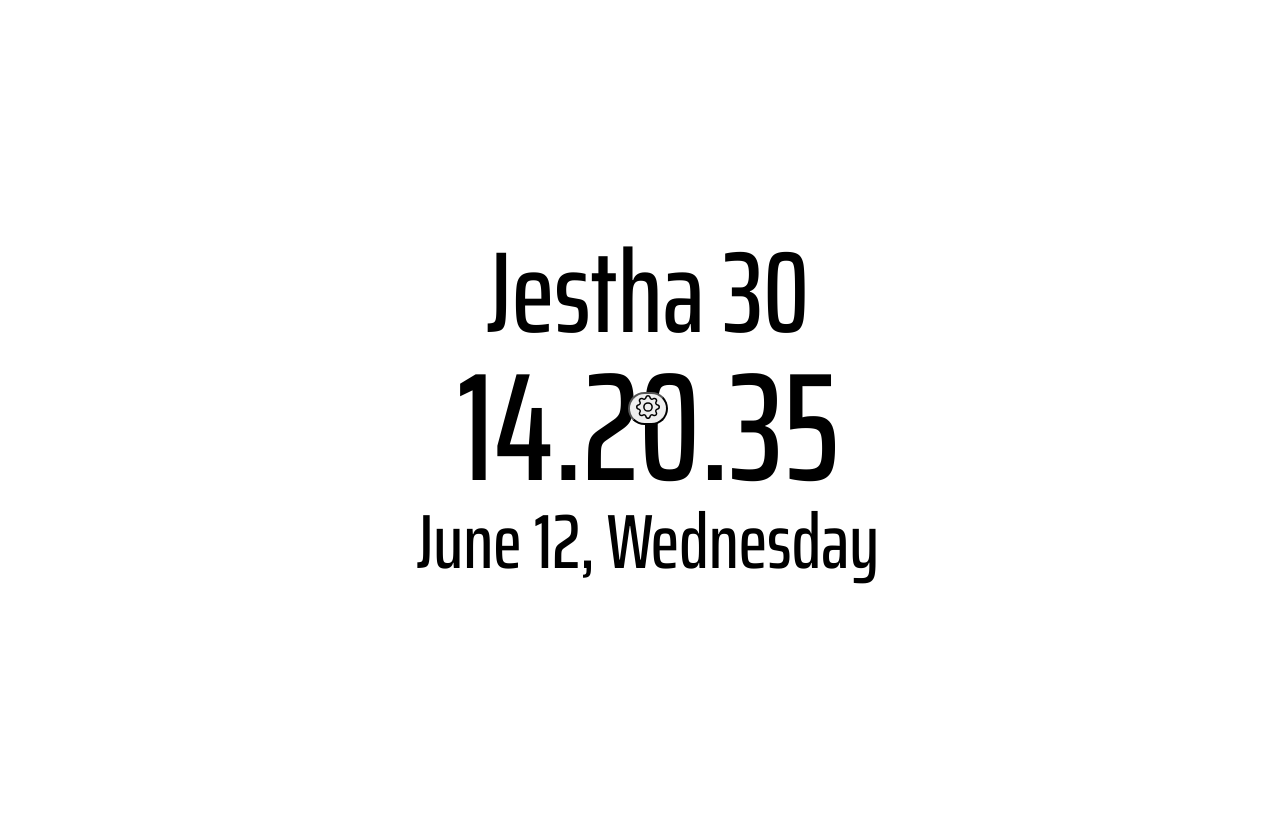
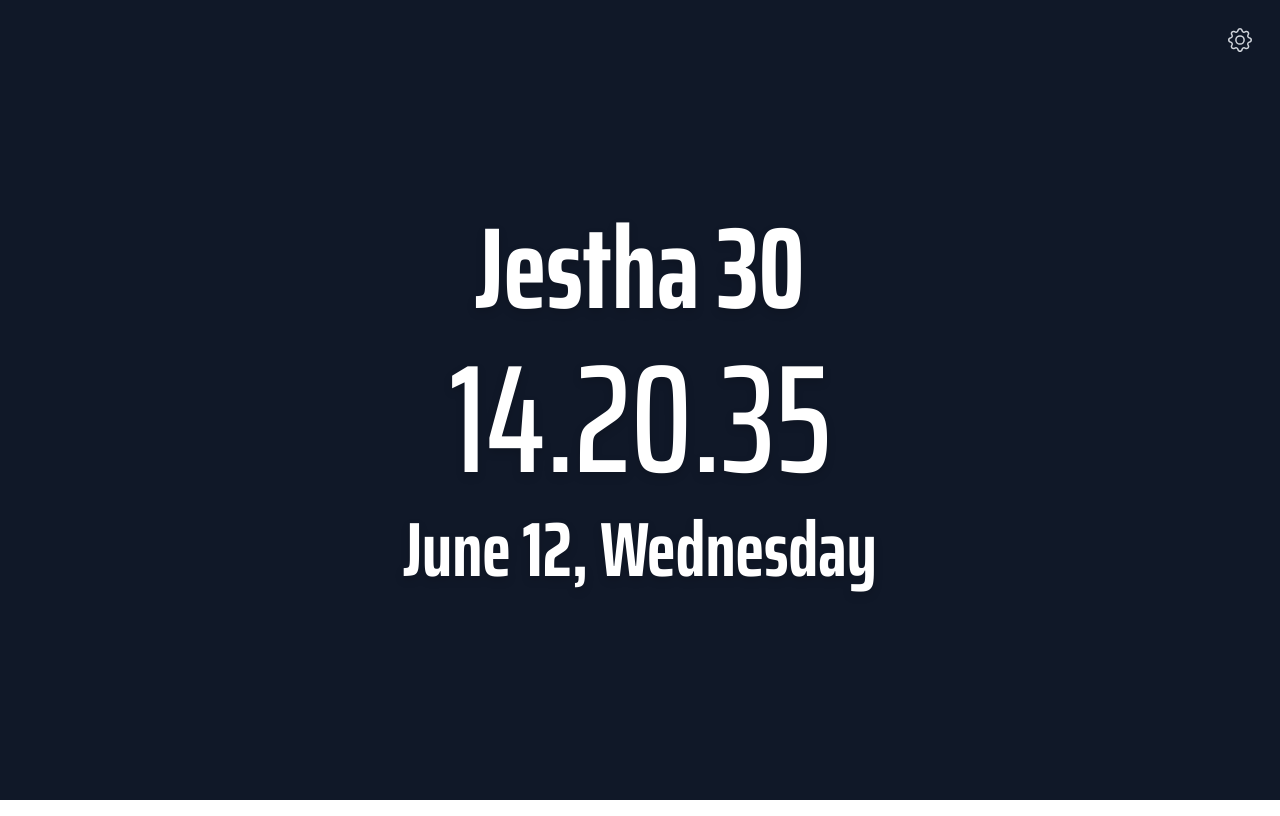
Before and after one commit to sarojbelbase/undistracted-me, a React (Vite) app: page / in a window 1280 px wide. Built offline with nearby package versions, Linux system fonts and the light colour scheme; no server answers.

Commit message:
fix: tailwind not loading extensions

```diff
--- a/postcss.config.js
+++ b/postcss.config.js
@@ -1,4 +1,4 @@
-import tailwindcss from 'tailwindcss';
+import tailwindcss from '@tailwindcss/postcss';
 import autoprefixer from 'autoprefixer';
 
 export default {
--- a/src/App.css
+++ b/src/App.css
@@ -1,8 +1,6 @@
 @import url("../src/assets/css/fonts.css");
 
-@tailwind base;
-@tailwind components;
-@tailwind utilities;
+@import "tailwindcss";
 
 :root {
   --gradient: linear-gradient(#131416, #202125, #18191B, #121315, #1C1D21, #141517, #161719);
```
